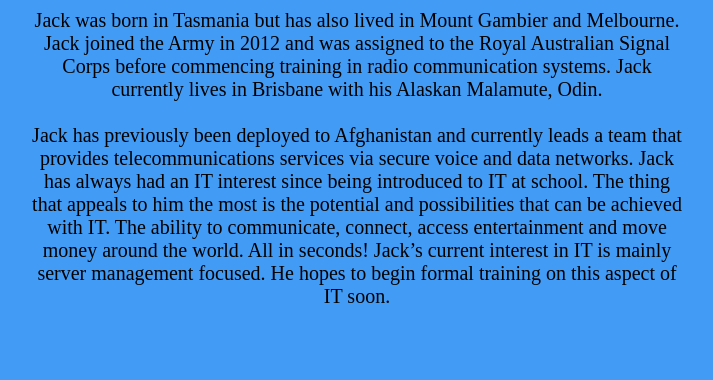
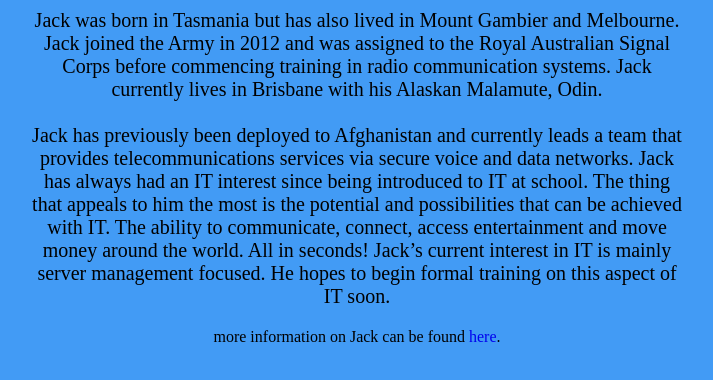
Before and after one commit to s3805194/Restless-Bolters, a plain HTML site: page jack.html in a window 1280 px wide. Shown: the part 406-786 px from the top of the page, without its empty margins (283-996 px from the left). Drawn offline with Linux system fonts and the light colour scheme.

Commit message:
Update jack.html

```diff
--- a/jack.html
+++ b/jack.html
@@ -42,6 +42,9 @@ h3 {font-size:30px;}
 
 <p2>
 </article>
+  <p2>
+    more information on Jack can be found <a href=https://jackmarsden.github.io/index.html style="text-decoration: none;"> here</a>.
+  </p2>
 </center>
 
 </body>
```
